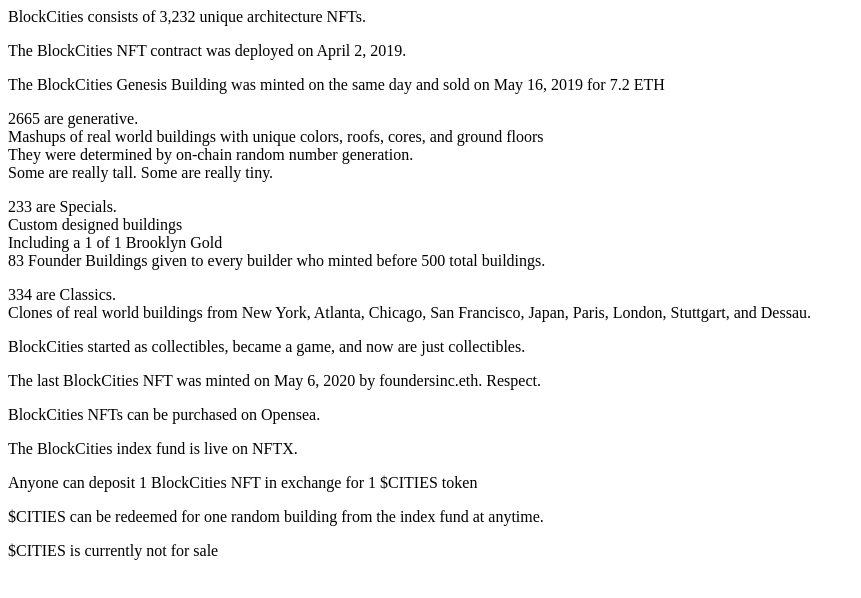
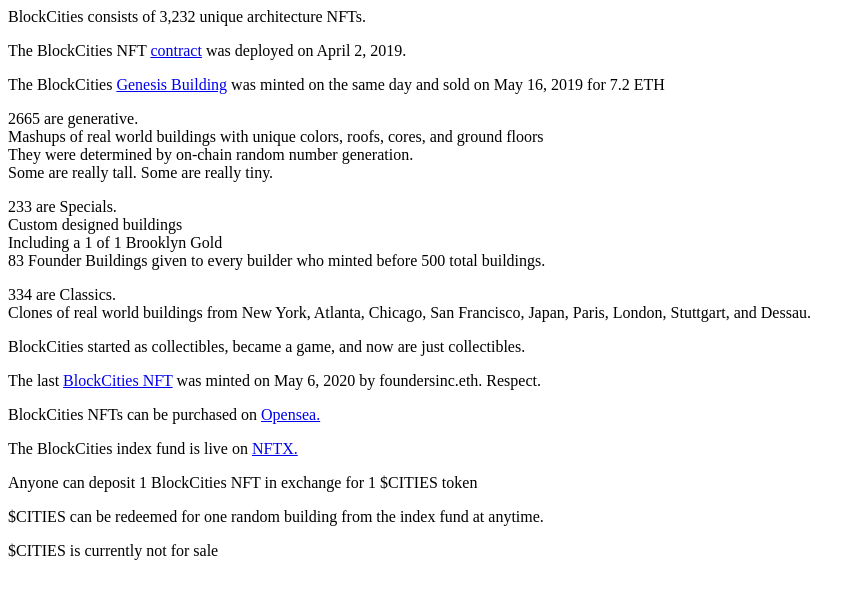
Before and after one commit to prestonattebery/cities, a plain HTML site: page cities.html in a window 1280 px wide. Shown: the whole page, without its empty margins (0-861 px from the left). Drawn offline with Linux system fonts and the light colour scheme.

Commit message:
added links

```diff
--- a/cities.html
+++ b/cities.html
@@ -9,16 +9,18 @@
   <body>
     <main>
 
+      <a href=""></a>
+
       <p>
         BlockCities consists of 3,232 unique architecture NFTs.
       </p>
 
       <p>
-        The BlockCities NFT contract was deployed on April 2, 2019.
+        The BlockCities NFT <a href="https://etherscan.io/token/0x2f2d5aa0efdb9ca3c9bb789693d06bebea88792f">contract</a> was deployed on April 2, 2019.
       </p>
 
       <p>
-        The BlockCities Genesis Building was minted on the same day and sold on May 16, 2019 for 7.2 ETH
+        The BlockCities <a href="https://opensea.io/assets/0x2f2d5aa0efdb9ca3c9bb789693d06bebea88792f/1">Genesis Building</a> was minted on the same day and sold on May 16, 2019 for 7.2 ETH
       </p>
 
 
@@ -46,23 +48,20 @@
       </p>
 
       <p>
-        The last BlockCities NFT was minted on May 6, 2020 by foundersinc.eth. Respect.
+        The last <a href="https://opensea.io/assets/0x2f2d5aa0efdb9ca3c9bb789693d06bebea88792f/3232">BlockCities NFT</a> was minted on May 6, 2020 by foundersinc.eth. Respect.
       </p>
 
       <p>
-        BlockCities NFTs can be purchased on Opensea.
+        BlockCities NFTs can be purchased on <a href="https://opensea.io/collection/blockcities">Opensea.</a>
       </p>
 
-
       <p>
-        The BlockCities index fund is live on NFTX.
+        The BlockCities index fund is live on <a href="https://nftx.org/#/fund/41">NFTX.</a>
       </p>
-
 
       <p>
         Anyone can deposit 1 BlockCities NFT in exchange for 1 $CITIES token
       </p>
-
 
       <p>
         $CITIES can be redeemed for one random building from the index fund at anytime.
```
